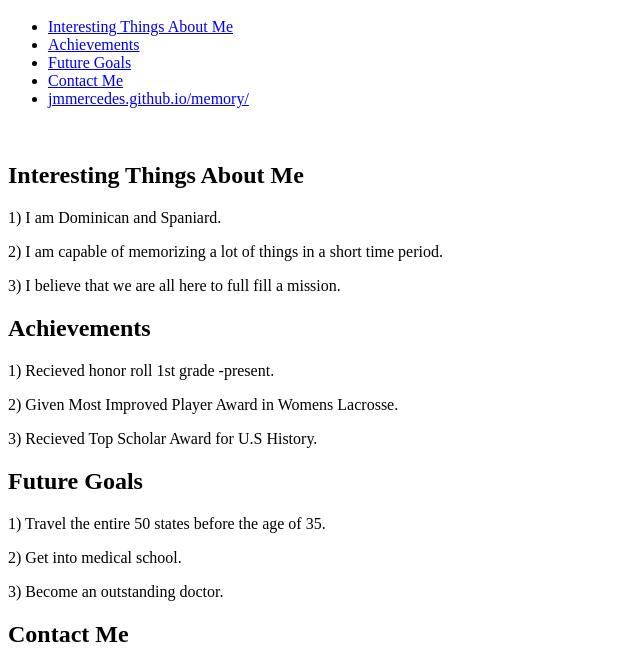
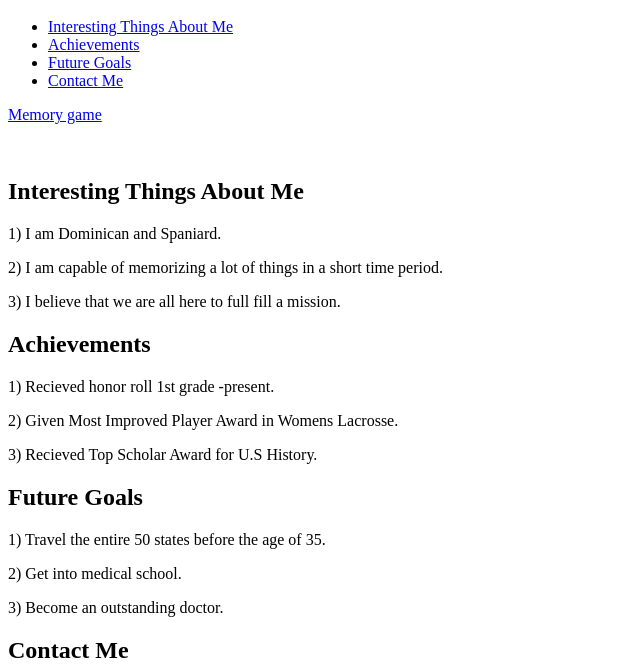
Before and after one commit to jmmercedes/jmmercedes.github.io, a plain HTML site: page index.html in a window 1280 px wide. Shown: the part 48-716 px from the top of the page, without its empty margins (0-640 px from the left). Drawn offline with Linux system fonts and the light colour scheme; files that its build step writes are made by us from their sources.

Commit message:
Update index.html

```diff
--- a/index.html
+++ b/index.html
@@ -11,9 +11,9 @@
        <li><a href= "Achievements"> Achievements</a>
        <li><a href="Future Goals">Future Goals</a>
 <li><a href="Contact Me">Contact Me</a>
-<li><a href=" jmmercedes.github.io/memory/ ">jmmercedes.github.io/memory/ </a>
              </ul>
-    </header><br>
+             <a href="memory/index.html><p>Memory game </p> </a>
+             </a>    </header><br>
     <section id="col_1">
       <h1> Interesting Things About Me </h1>
       <p> 1) I am Dominican and Spaniard. </p>
```
